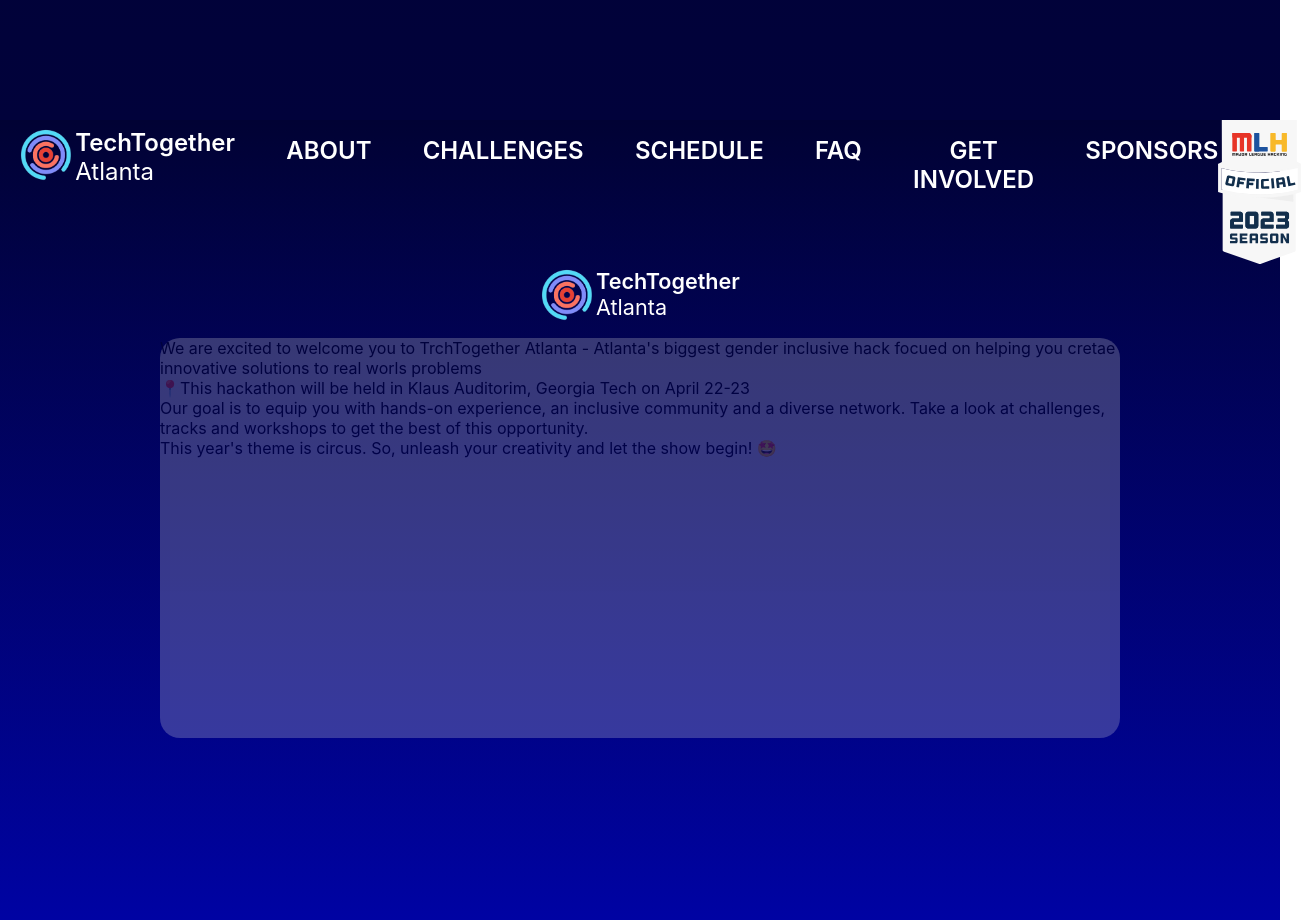
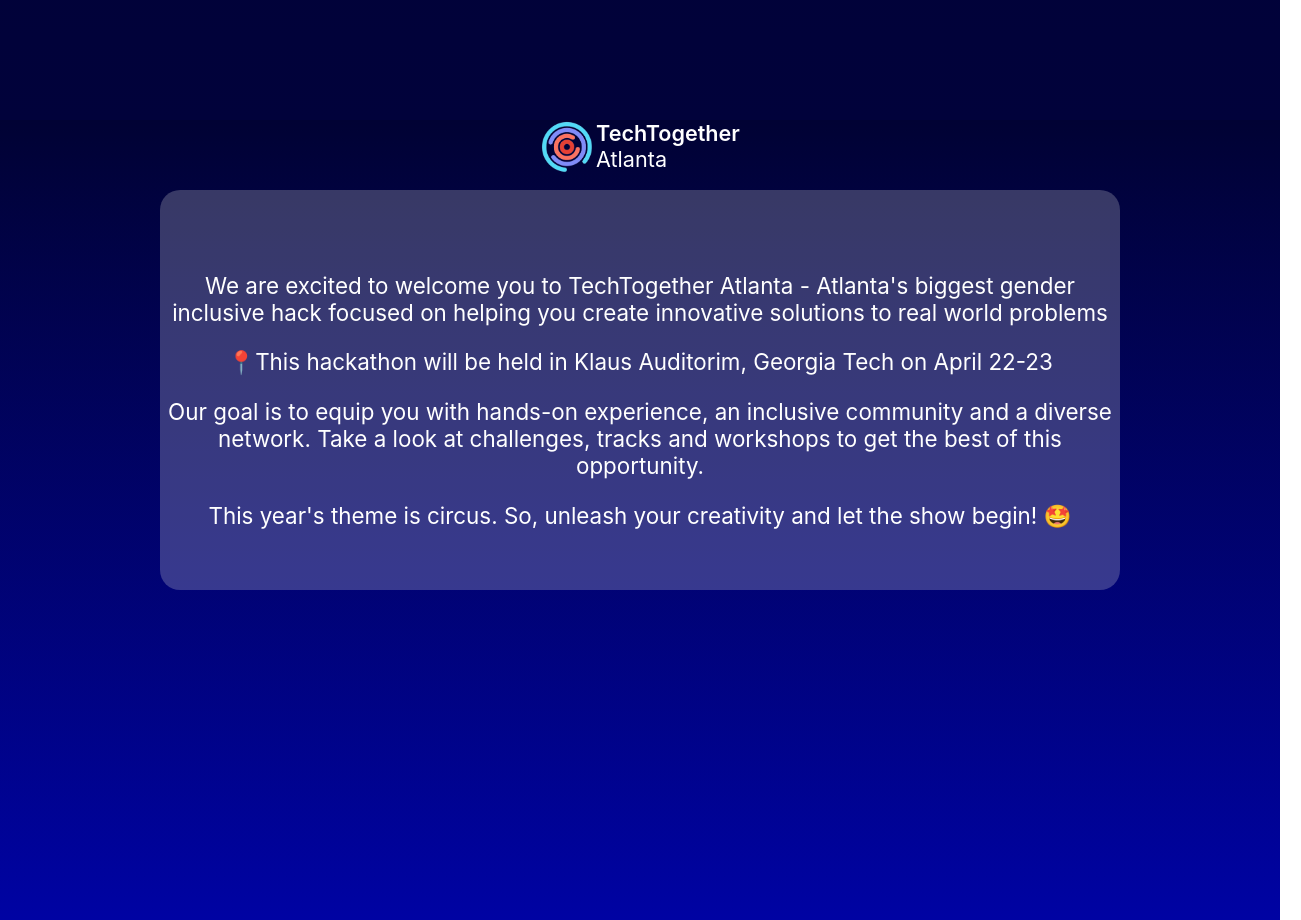
Before and after one commit to vidushiMaheshwari/TTA-website, a React (Create React App) app: page / in a window 1280 px wide. Shown: the part 680-1600 px from the top of the page, 1301 px wide, since content can reach past the window. Built offline with nearby package versions, Linux system fonts and the light colour scheme.

Commit message:
About page created, changed nav bar to sticky

```diff
--- a/src/App.js
+++ b/src/App.js
@@ -2,12 +2,16 @@
 import Home from './screens/Home/Home';
 import './App.css';
 import About from './screens/About/About';
+import Challenges from './screens/Challenges/Challenges';
+import NavBar from './screens/NavBar/NavBar';
 
 function App() {
   return (
     <>
+      <NavBar />
       <Home />
       <About />
+      <Challenges />
     </>
   );
 }
--- a/src/screens/About/About.jsx
+++ b/src/screens/About/About.jsx
@@ -7,8 +7,6 @@
 function About() {
     return (
       <div className={classes.mainContainer}>
-          <NavBar className={classes.navBar} />
-
         <div className={classes.brand}>
           <div style={{ width: "7vh" }}>
             <Image src={logo} style={{ width: "100%", height: "auto" }} />
@@ -20,13 +18,24 @@
         </div>
 
         <div className={classes.rect}>
-            We are excited to welcome you to TrchTogether Atlanta  - Atlanta's biggest gender inclusive hack focued on helping you cretae innovative solutions to real worls problems <br />
-            📍This hackathon will be held in Klaus Auditorim, Georgia Tech on April 22-23
-            <br />
-            Our goal is to equip you with hands-on experience, an inclusive community and a diverse network. Take a look at challenges, tracks and workshops to get the best of this opportunity.
-            <br />
-            This year's theme is circus. So, unleash your creativity and let the show begin! 🤩
-
+          <div className={classes.text}>
+            <p>
+              We are excited to welcome you to TechTogether Atlanta - Atlanta's
+              biggest gender inclusive hack focused on helping you create
+              innovative solutions to real world problems
+            </p>
+            <p>
+              📍This hackathon will be held in Klaus Auditorim, Georgia Tech on
+              April 22-23
+            </p>
+            <p>
+              Our goal is to equip you with hands-on experience, an inclusive
+              community and a diverse network. Take a look at challenges, tracks
+              and workshops to get the best of this opportunity.
+            </p>
+            This year's theme is circus. So, unleash your creativity and let the
+            show begin! 🤩
+          </div>
         </div>
       </div>
     );
--- a/src/screens/About/About.module.css
+++ b/src/screens/About/About.module.css
@@ -15,11 +15,24 @@
 }
 
 .rect {
-    background-color: #D9D9D9;
+    background-color: none;
+    background-color: rgba(217, 217, 217, 0.25);
     width: 75vw;
     height: 50vh;
     margin: auto;
     margin-top: 10px;
-    opacity: 25%;
     border-radius: 20px;
+    display: flex;
+    justify-content: center;
+    align-content: center;
+    flex-direction: column;
+    column-gap: 3vh;
 }
+
+.text {
+    text-align: center;
+    font-weight: 400;
+    font-size: 2.8vh;
+    color: rgba(255, 255, 255, 100);
+    padding: 5px;
+}
--- /dev/null
+++ b/src/screens/Challenges/Challenges.jsx
@@ -0,0 +1,16 @@
+import React from "react";
+import NavBar from "../NavBar/NavBar";
+import classes from "./Challenges.modules.css";
+
+function Challenges() {
+    return (
+        <div className={classes.mainContainer}>
+            <NavBar />
+            <div>
+
+            </div>
+        </div>
+    )
+}
+
+export default Challenges;
--- /dev/null
+++ b/src/screens/Challenges/Challenges.modules.css
@@ -0,0 +1,5 @@
+.mainContainer {
+    background: linear-gradient(#5D3192, #2C459D);
+    height: 100vh;
+    width: 100vw;
+}
--- a/src/screens/Home/Home.jsx
+++ b/src/screens/Home/Home.jsx
@@ -9,7 +9,6 @@
     return (
       <div>
         <div className={classes.mainContainer}>
-          <NavBar />
           <div className={classes.imageBackground}>
             <div className={classes.content}>
               <div>
--- a/src/screens/NavBar/NavBar.module.css
+++ b/src/screens/NavBar/NavBar.module.css
@@ -1,7 +1,10 @@
 .mainContainer {
     display: flex;
     color: white;
-    /* background-color: #010231; */
+    background-color: #010231;
+    position: fixed;
+    height: 10vh;
+    width: 100vw;
 }
 
 .brand {
@@ -34,5 +37,5 @@
 }
 
 .mlhLogo {
-    margin-right: 2vw;
+    flex-grow: 1;
 }
```
Lines whose indentation alone changed are shown as unchanged.
